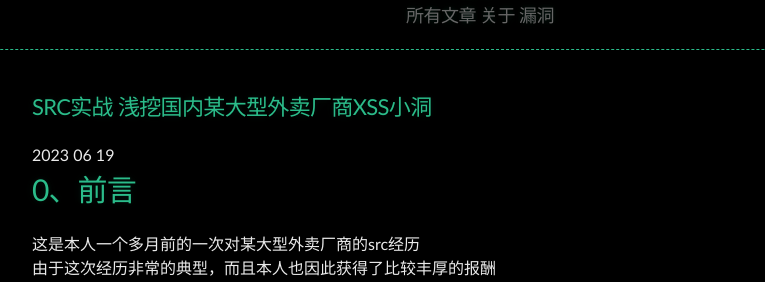
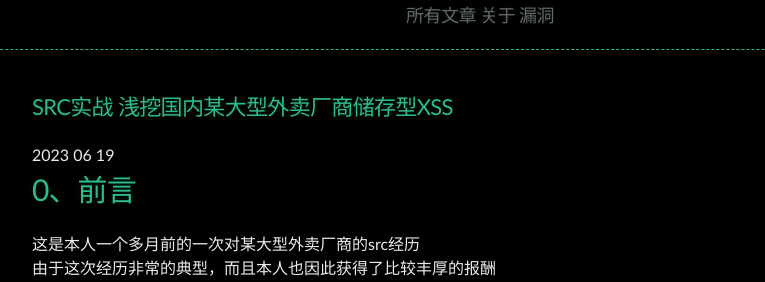
Before and after one commit to Leeyangee/leeyangee.github.io, a Jekyll site: the page built from _posts/2023-06-19-SRC实战 浅挖国内某大型外卖厂商储存型XSS.md, in a window 1280 px wide and 900 px high. Shown: the part 360-642 px from the top of the window, without its empty margins (160-925 px from the left). Built offline with Jekyll 4.4.1, drawn with Linux system fonts in a browser that asks for light colours.

Commit message:
Update and rename 2023-06-19-SRC实战 浅挖国内某大型外卖厂商XSS小洞.md to 2023-06-19-SRC实战 浅挖国内某大型外卖厂商储存型XSS.md

```diff
--- a/_posts/2023-06-19-SRC实战 浅挖国内某大型外卖厂商XSS小洞.md
+++ b/_posts/2023-06-19-SRC实战 浅挖国内某大型外卖厂商储存型XSS.md
@@ -1,5 +1,5 @@
 ---
-title: SRC实战 浅挖国内某大型外卖厂商XSS小洞
+title: SRC实战 浅挖国内某大型外卖厂商储存型XSS
 published: true
 ---
 # [](#header-1)0、前言
```
